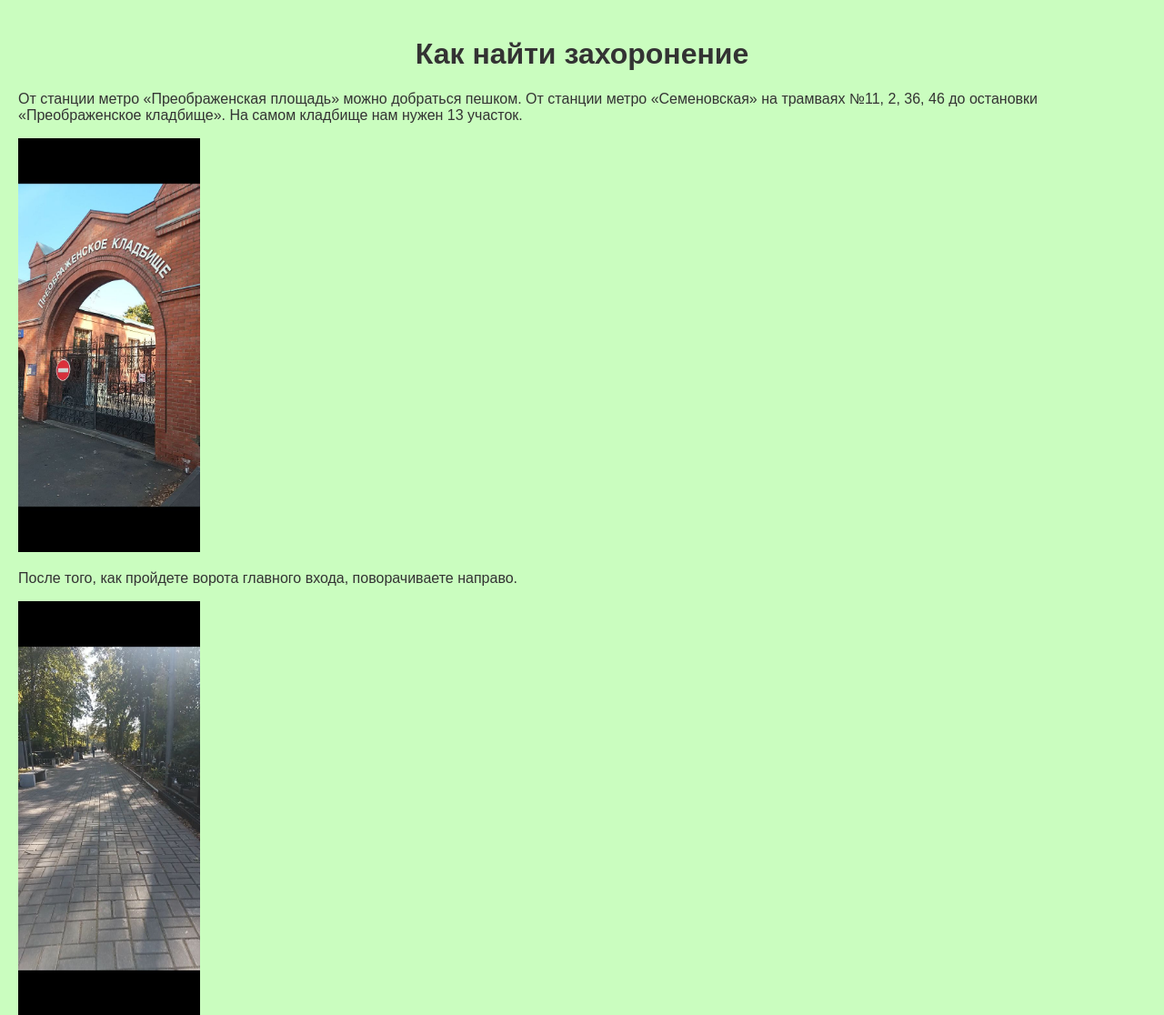
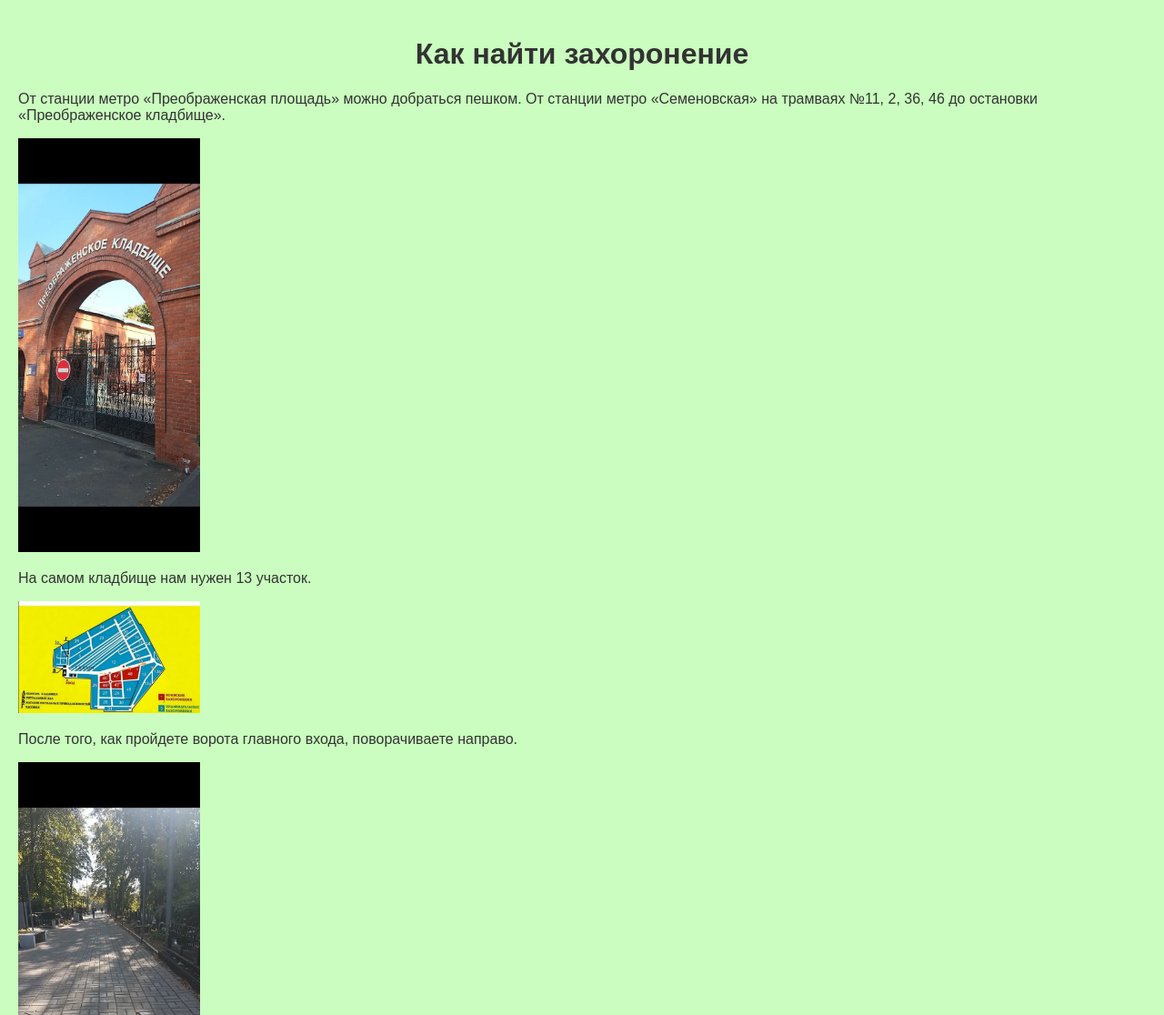
Before and after one commit to ViktorYaroshenko/VV, a Django app: page /cemetery/ in a window 1280 px wide. Shown: the part 85-1201 px from the top of the page at 91% size. Run offline with Django 5.2, Linux system fonts and the light colour scheme.

Commit message:
Update cemetery.html

```diff
--- a/songs/templates/cemetery.html
+++ b/songs/templates/cemetery.html
@@ -4,8 +4,10 @@
 {% load static %}
 {% block content %}
     <h1 style="text-align: center;">Как найти захоронение</h1>
-<p>От станции метро «Преображенская площадь» можно добраться пешком. От станции метро «Семеновская» на трамваях №11, 2, 36, 46 до остановки «Преображенское кладбище». На самом кладбище нам нужен 13 участок.</p>
+<p>От станции метро «Преображенская площадь» можно добраться пешком. От станции метро «Семеновская» на трамваях №11, 2, 36, 46 до остановки «Преображенское кладбище». </p>
 <img src="{% static 'images/cemetery-1.jpg' %}" alt="Виталий Владимирович Ярошенко" class="image">
+<p>На самом кладбище нам нужен 13 участок.</p>
+<img src="{% static 'images/cemetery-schema.jpg' %}" alt="Виталий Владимирович Ярошенко" class="image">
 <p>После того, как пройдете ворота главного входа, поворачиваете направо.</p>
 <img src="{% static 'images/cemetery-2.jpg' %}" alt="Виталий Владимирович Ярошенко" class="image">
 <p>Идете по дорожке до большого открытого пространства.</p>
```
